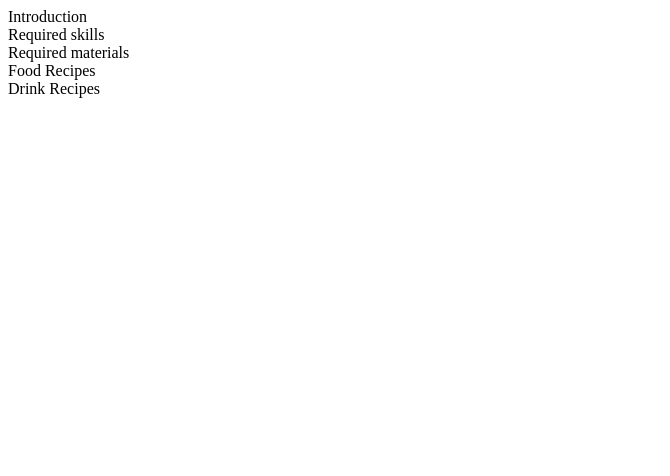
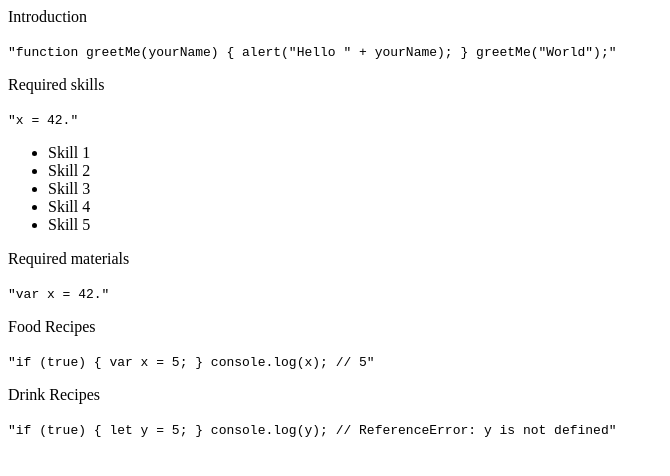
Before and after one commit to eduardosancho/marcelo_eduardo_trial, a plain HTML site: page index.html in a window 1280 px wide. Shown: the whole page, without its empty margins (0-670 px from the left). Drawn offline with Linux system fonts and the light colour scheme.

Commit message:
Add Steps 5-7

```diff
--- a/index.html
+++ b/index.html
@@ -10,22 +10,73 @@
 
 <body>
     <script src="https://cdn.freecodecamp.org/testable-projects-fcc/v1/bundle.js"></script>
+
 <main id="main-doc">
 
 <section class="main-section" id="introduction">
     <header>Introduction</header>
+    <article>
+        <p>  </p> <!--Funcion de la linea de codigo-->
+        <code>
+            "function greetMe(yourName) { alert("Hello " + yourName); }
+            greetMe("World");"
+        </code>
+        <p> </p> <!--Resumen en palabras propias-->
+    </article>
+
 </section>
 <section class="main-section" id="required-skils">
     <header>Required skills</header>
+    <article>
+        <p> </p>
+        <code>
+            "x = 42."
+        </code>
+        <p> </p>
+
+        <ul>
+            <li>Skill 1</li>
+            <li>Skill 2</li>
+            <li>Skill 3</li>
+            <li>Skill 4</li>
+            <li>Skill 5</li>
+        </ul>
+    </article>
+
 </section>
 <section class="main-section" id="required-materials">
     <header>Required materials</header>
+    <article>
+        <p> </p>
+        <code>
+            "var x = 42."
+        </code>
+        <p> </p>
+    </article>
+
 </section>
 <section class="main-section" id="food-recipes">
     <header>Food Recipes</header>
+    <article>
+        <p> </p>
+        <code>
+            "if (true) { var x = 5; } console.log(x); // 5"
+        </code>
+        <p> </p>
+    </article>
+
 </section>
 <section class="main-section" id="drink-recipes">
     <header>Drink Recipes</header>
+    <article>
+        <p> </p>
+        <code>
+            "if (true) { let y = 5; } console.log(y); // ReferenceError: y is not
+            defined"
+        </code>
+        <p> </p>
+    </article>
+
 </section>
 
 </main>
```
Also changed, not shown: test.txt (deleted).
